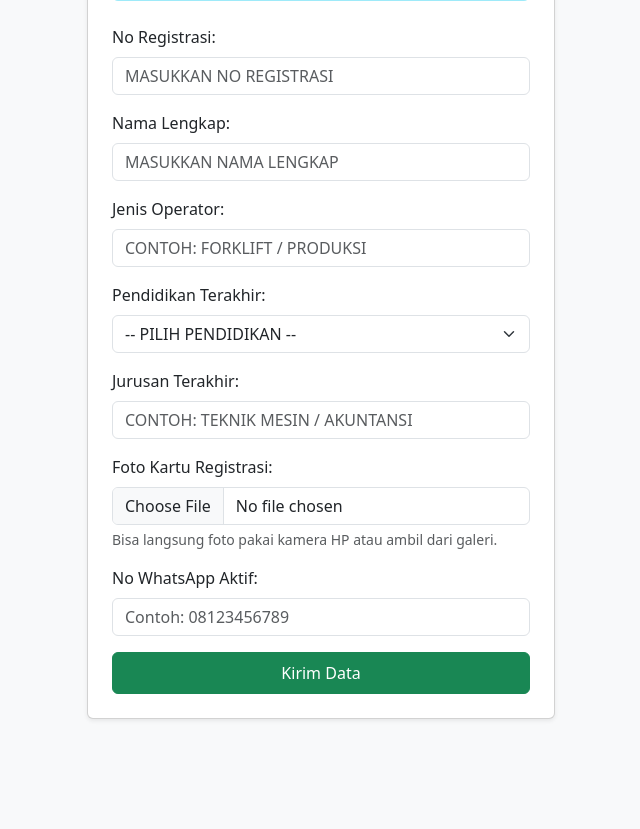
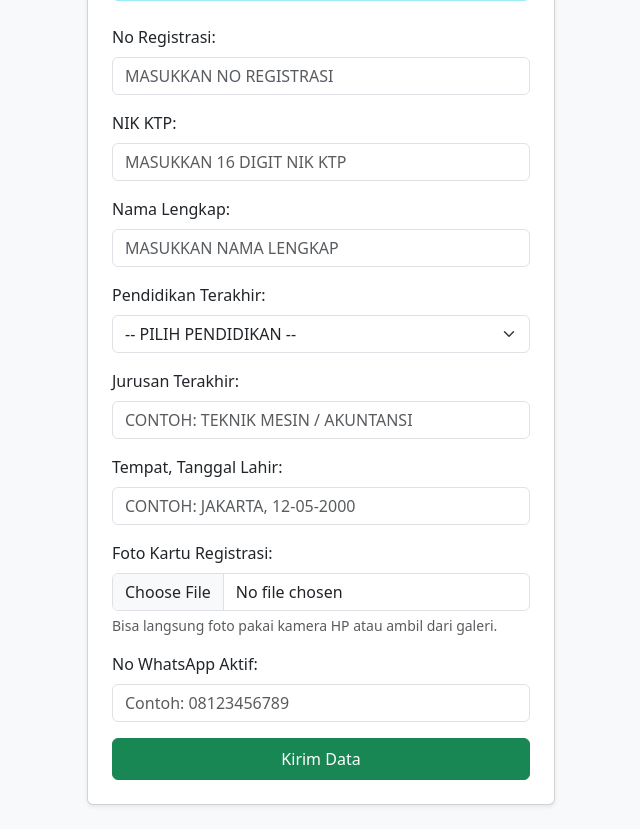
Before and after one commit to urusaitomodachi-design/sistem-rekrutment, a Flask app: template templates/form.html in a window 1280 px wide. Shown: the part 153-982 px from the top of the page, without its empty margins (319-959 px from the left). Before the commit the page ends 873 px from the top, so only its background shows below. Run offline with Flask 3, Linux system fonts and the light colour scheme; the template is opened without the code that fills it, so the values that code supplies are empty; some libraries are stand-ins or nearby versions.

Commit message:
Update form.html

```diff
--- a/templates/form.html
+++ b/templates/form.html
@@ -21,12 +21,12 @@
                     <input type="text" name="reg_no" class="form-control text-uppercase" placeholder="Masukkan No Registrasi" required>
                 </div>
                 <div class="mb-3">
+                    <label class="form-label">NIK KTP:</label>
+                    <input type="text" name="nik" class="form-control text-uppercase" placeholder="Masukkan 16 Digit NIK KTP" required>
+                </div>
+                <div class="mb-3">
                     <label class="form-label">Nama Lengkap:</label>
                     <input type="text" name="full_name" class="form-control text-uppercase" placeholder="Masukkan Nama Lengkap" required>
-                </div>
-                <div class="mb-3">
-                    <label class="form-label">Jenis Operator:</label>
-                    <input type="text" name="operator_type" class="form-control text-uppercase" placeholder="Contoh: Forklift / Produksi" required>
                 </div>
                 <div class="mb-3">
                     <label class="form-label">Pendidikan Terakhir:</label>
@@ -49,6 +49,10 @@
                 <div class="mb-3">
                     <label class="form-label">Jurusan Terakhir:</label>
                     <input type="text" name="major" class="form-control text-uppercase" placeholder="Contoh: Teknik Mesin / Akuntansi" required>
+                </div>
+                <div class="mb-3">
+                    <label class="form-label">Tempat, Tanggal Lahir:</label>
+                    <input type="text" name="birth_info" class="form-control text-uppercase" placeholder="Contoh: Jakarta, 12-05-2000" required>
                 </div>
                 <div class="mb-3">
                     <label class="form-label">Foto Kartu Registrasi:</label>
@@ -83,7 +87,6 @@
         </div>
     </div>
 
-    <!-- Bootstrap JS Bundle (diperlukan untuk modal) -->
     <script src="https://cdn.jsdelivr.net/npm/bootstrap@5.3.0/dist/js/bootstrap.bundle.min.js"></script>
     <script>
         const applyForm = document.getElementById('applyForm');
```
